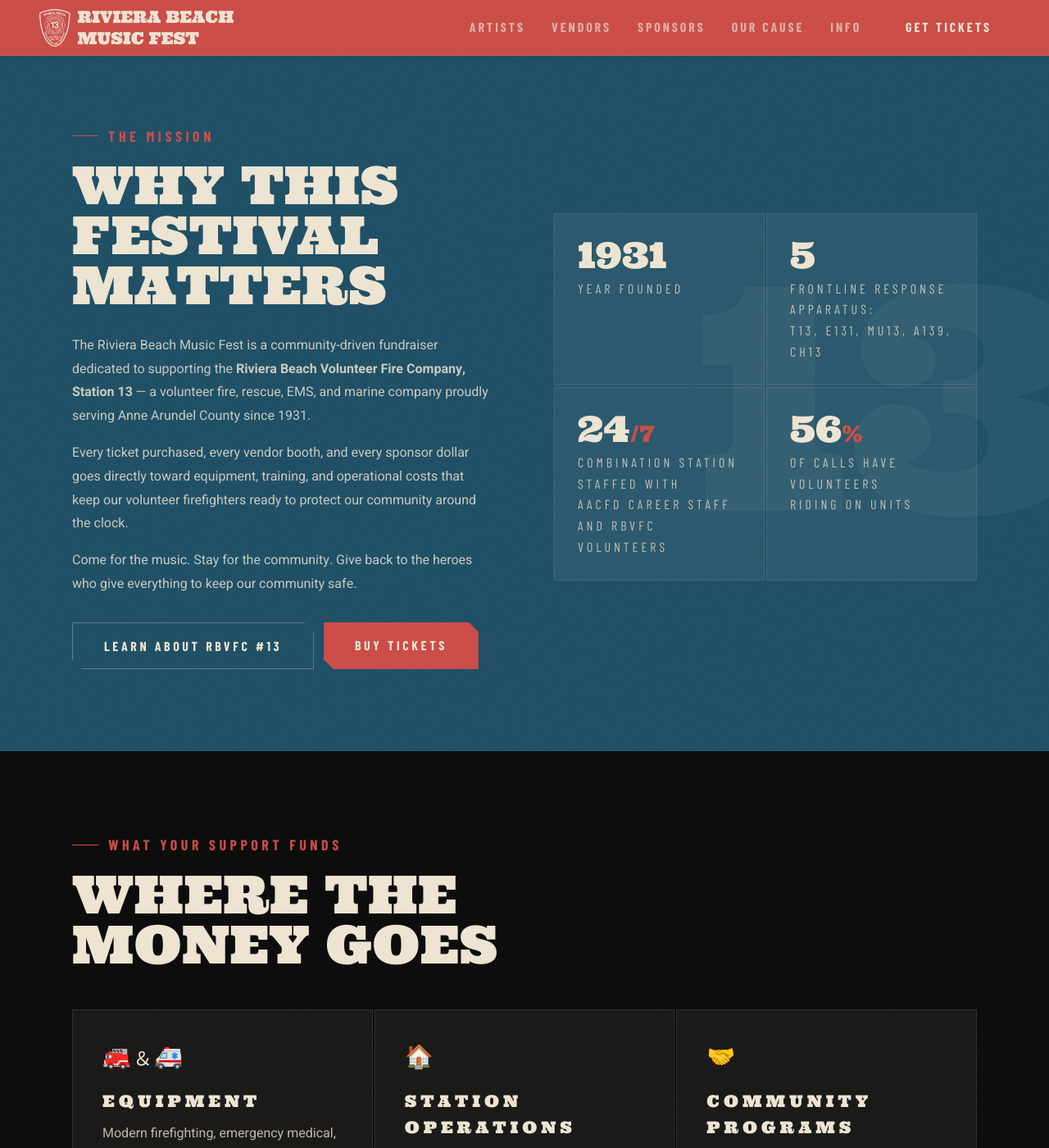
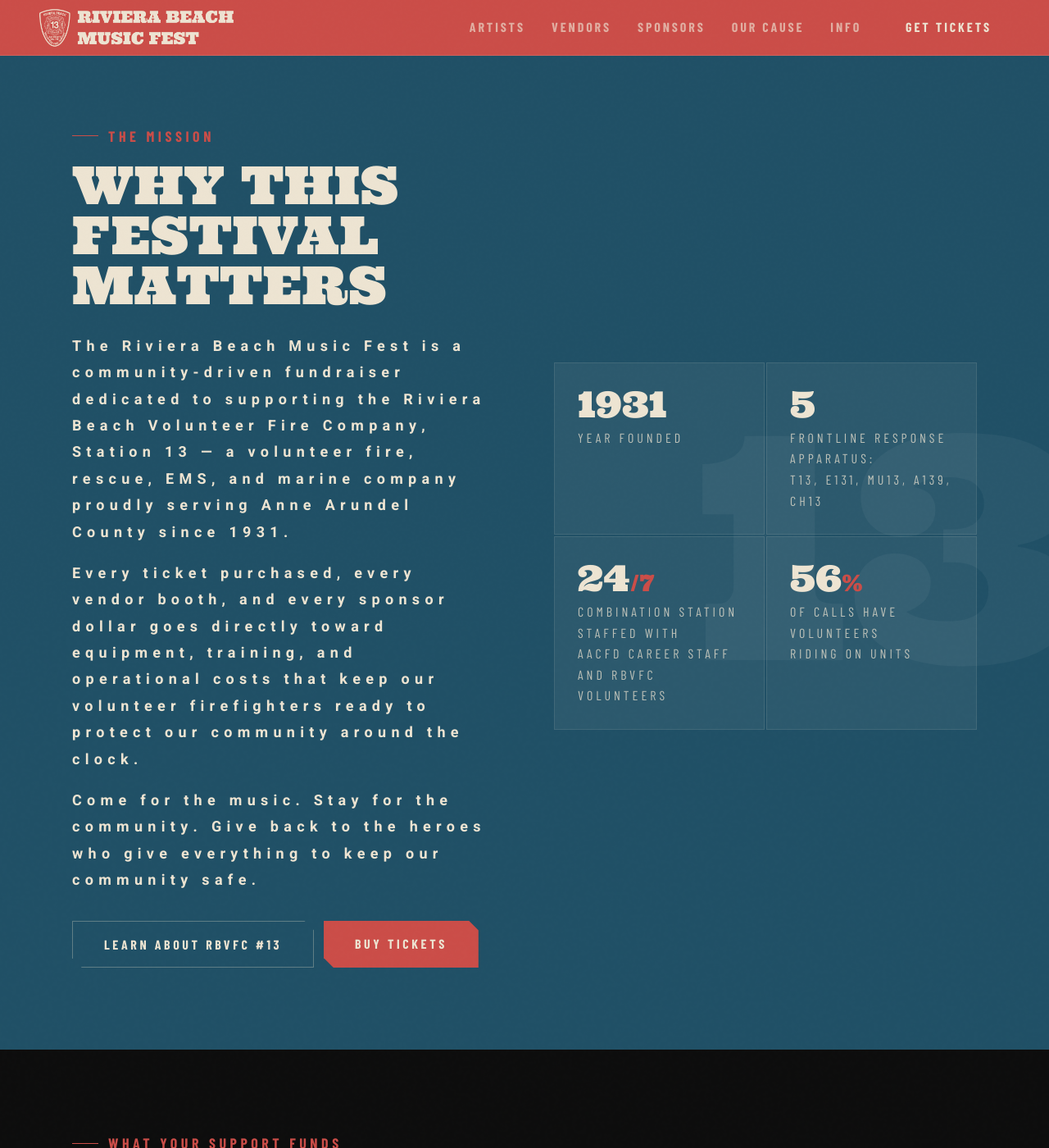
Before and after one commit to RBVFC/rbmf, a Jekyll site: the page built from our-cause/index.html, in a window 1280 px wide and 1400 px high, scrolled down 588 px. Shown: the whole window at 82% size. Built offline with Jekyll 4.4.1, drawn with Linux system fonts in a browser that asks for light colours; some web fonts are replaced.

```diff
--- a/assets/css/main.css
+++ b/assets/css/main.css
@@ -820,7 +820,7 @@
 
 /* ── CAUSE / STATS ── */
 .cause-grid { display: grid; grid-template-columns: 1fr 1fr; gap: 72px; align-items: center; }
-.cause-text p { font-size: 16px; line-height: 1.8; opacity: 0.82; }
+.cause-text p { font-size: 18px; font-weight: 700; letter-spacing: 0.35em; line-height: 1.8; opacity: 1; }
 .stats-grid { display: grid; grid-template-columns: 1fr 1fr; gap: var(--gap); }
 .stat-box {
   background: rgba(237,228,210,0.06);
```
